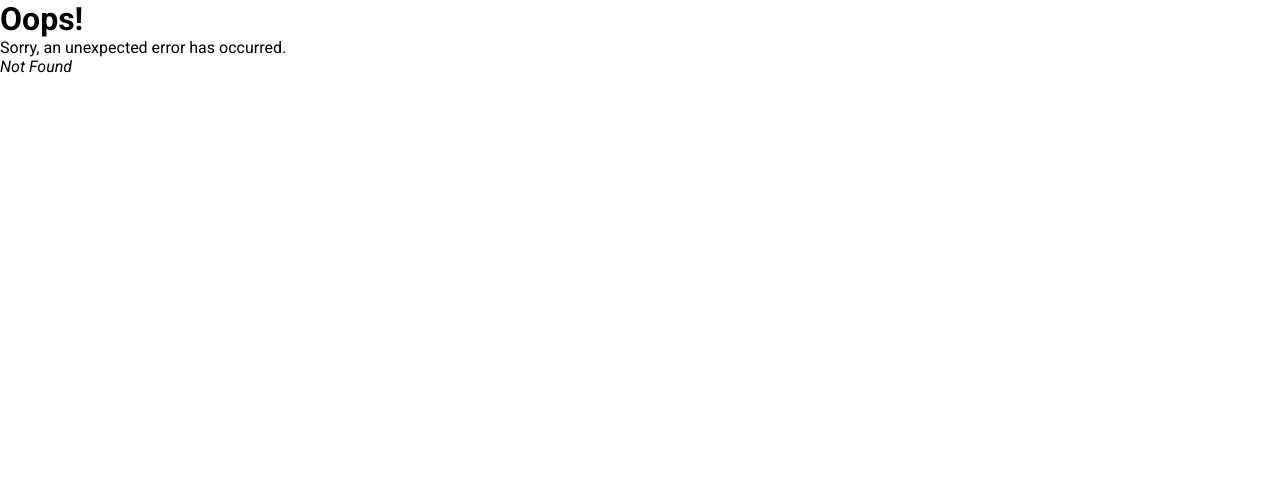
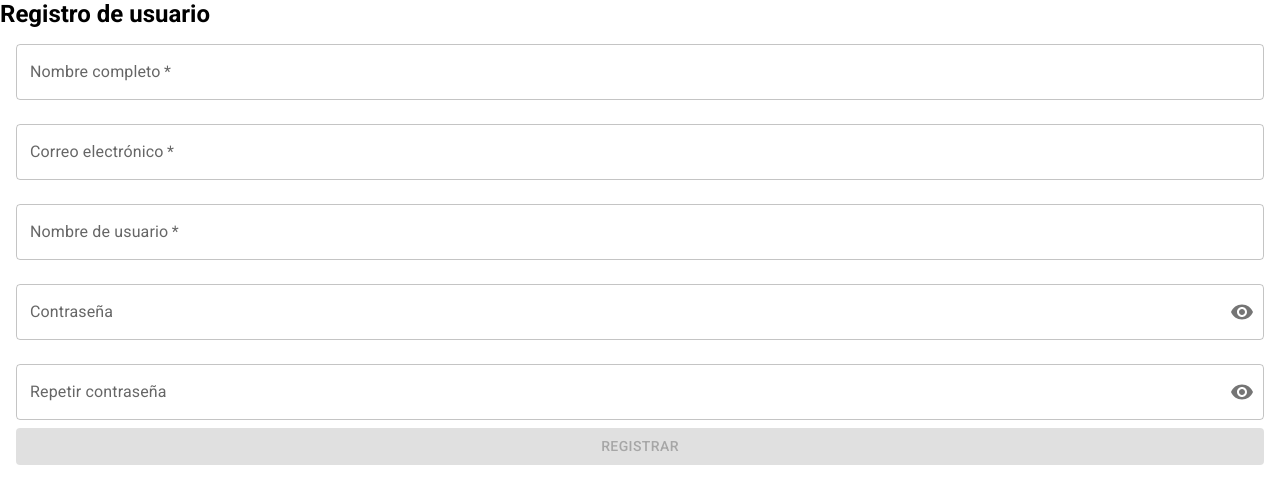
Before and after one commit to No-Country-simulation/s16-17-t-python-react, a React (Vite) app in the folder frontend/: page /register in a window 1280 px wide. Before the commit this address had no page. Shown: the top 504 px of the page. Built offline with nearby package versions, Linux system fonts and the light colour scheme.

Commit message:
correccion estilos registro  y algunos añadidos de experiencia de usuario

```diff
--- a/frontend/package.json
+++ b/frontend/package.json
@@ -14,15 +14,13 @@
 	"dependencies": {
 		"@emotion/react": "^11.11.4",
 		"@emotion/styled": "^11.11.5",
-		"@mui/icons-material": "^5.16.0",
+		"@mui/icons-material": "^5.16.1",
 		"@mui/material": "^5.16.0",
 		"react": "^18.3.1",
 		"react-dom": "^18.3.1",
 		"react-router-dom": "^6.24.1",
-<<<<<<< HEAD
-=======
+		"sonner": "^1.5.0",
 		"validator": "^13.12.0",
->>>>>>> de5fd6e306862d66c1d10ce5ee7408196e6d2ca1
 		"zustand": "^4.5.4"
 	},
 	"devDependencies": {
--- /dev/null
+++ b/frontend/src/Loader/Loader.jsx
@@ -0,0 +1,11 @@
+import style from './Loader.module.css'
+
+const {loader, section_div} = style
+export const LoaderComponent = () => {
+  return (
+    <section className={section_div}>
+
+      <div className={loader}></div>
+    </section>
+  )
+}
--- /dev/null
+++ b/frontend/src/Loader/Loader.module.css
@@ -0,0 +1,75 @@
+:root{
+  --tamaño:120px;
+}
+.section_div{
+  display: flex;
+  justify-content: center;
+  height: 50vh;
+  align-items: center;
+}
+.loader {
+    width: var(--tamaño);
+    height: var(--tamaño);
+    margin: auto;
+    position: relative;
+    padding-top: 3rem;
+    background: #FFF;
+    border-radius: 4px;
+    overflow: hidden;
+    box-shadow: 0 0 0 2px #ff3d00, 0 0 0 4px #ff3d00, 0 0 0 6px #ff3d00;
+  }
+
+  .loader:before {
+    content: "";
+    position: absolute;
+    left: 0;
+    bottom: 0;
+    width: 40px;
+    height: 40px;
+    transform: rotate(45deg) translate(30%, 40%);
+    background: #ff9371;
+    box-shadow: 32px -34px 0 5px #ff3d00;
+    animation: slide 1s infinite ease-in-out alternate;
+  }
+
+  .loader:after {
+    content: "";
+    position: absolute;
+    left: 10px;
+    top: 10px;
+    width: 16px;
+    height: 16px;
+    border-radius: 50%;
+    background: #ff3d00;
+    transform: rotate(0deg);
+    transform-origin: 35px 145px;
+    animation: rotate 2s infinite ease-in-out;
+  }
+
+  @keyframes slide {
+    0% , 100% {
+      bottom: -35px
+    }
+
+    25% , 75% {
+      bottom: -2px
+    }
+
+    20% , 80% {
+      bottom: 2px
+    }
+  }
+
+  @keyframes rotate {
+    0% {
+      transform: rotate(-15deg)
+    }
+
+    25% , 75% {
+      transform: rotate(0deg)
+    }
+
+    100% {
+      transform: rotate(25deg)
+    }
+  }
--- /dev/null
+++ b/frontend/src/Loader/script.js
@@ -0,0 +1 @@
+export * from "./Loader"
--- a/frontend/src/Router.jsx
+++ b/frontend/src/Router.jsx
@@ -1,9 +1,11 @@
 import React from 'react'
-import { Route, Routes } from 'react-router-dom'
+import { Route, Routes , createBrowserRouter} from 'react-router-dom'
 import { routes } from './routerConfig'
 
 export const AppRouter = () => (
+
 	<Routes>
+
 		{routes.map((route, index) => (
 			<Route key={index} path={route.path} element={route.element} />
 		))}
--- a/frontend/src/components/Register/Register.jsx
+++ b/frontend/src/components/Register/Register.jsx
@@ -9,7 +9,10 @@ import InputAdornment from '@mui/material/InputAdornment'
 import IconButton from '@mui/material/IconButton'
 import Visibility from '@mui/icons-material/Visibility'
 import VisibilityOff from '@mui/icons-material/VisibilityOff'
+import CheckCircleIcon from '@mui/icons-material/CheckCircle';
 import validator from 'validator' // Importación de validator
+import { Toaster, toast } from 'sonner'
+import styles from '../register/Register.module.css'
 
 const MIN_PASSWORD_LENGTH = 8
 const MIN_USERNAME_LENGTH = 6
@@ -33,6 +36,8 @@ const isValidUsername = (username) => {
 const isValidEmail = (email) => validator.isEmail(email)
 
 export const RegisterComponente = () => {
+
+
 	const [name, setName] = useState('')
 	const [email, setEmail] = useState('')
 	const [username, setUsername] = useState('')
@@ -41,7 +46,8 @@ export const RegisterComponente = () => {
 	const [password, setPassword] = useState('')
 	const [confirmPassword, setConfirmPassword] = useState('')
 	const [error, setError] = useState('')
-
+	const [showButtonRegister, setshowButtonRegister] = useState(false)
+	const [ValidPasswordIcon, setValidPasswordIcon] = useState(false)
 	const handleClickShowPassword = () => setShowPassword((show) => !show)
 	const handleClickShowConfirmPassword = () =>
 		setShowConfirmPassword((show) => !show)
@@ -50,9 +56,12 @@ export const RegisterComponente = () => {
 		event.preventDefault()
 	}
 
+
 	const handleRegister = async () => {
 		if (name.trim() === '') {
 			setError('El nombre completo es obligatorio.')
+			toast.error("Fallo en el registro")
+
 			return
 		}
 
@@ -60,6 +69,7 @@ export const RegisterComponente = () => {
 			setError(
 				`El nombre de usuario debe tener al menos ${MIN_USERNAME_LENGTH} caracteres.`
 			)
+			toast.error("Fallo en el registro")
 			return
 		}
 
@@ -67,16 +77,19 @@ export const RegisterComponente = () => {
 			setError(
 				'El nombre de usuario contiene caracteres inválidos o es una palabra reservada.'
 			)
+			toast.error("Fallo en el registro")
 			return
 		}
 
 		if (!isValidEmail(email)) {
 			setError('El correo electrónico no es válido.')
+			toast.error("Fallo en el registro")
 			return
 		}
 
 		if (await checkEmailAvailability(email)) {
 			setError('El correo electrónico ya está registrado.')
+			toast.error("Fallo en el registro")
 			return
 		}
 
@@ -84,6 +97,7 @@ export const RegisterComponente = () => {
 			setError(
 				`La contraseña debe tener al menos ${MIN_PASSWORD_LENGTH} caracteres.`
 			)
+			toast.error("Fallo en el registro")
 			return
 		}
 
@@ -93,6 +107,7 @@ export const RegisterComponente = () => {
 		const hasNonalphas = /\W/.test(password)
 
 		if (!hasUpperCase || !hasLowerCase || !hasNumbers || !hasNonalphas) {
+			toast.error("Fallo en el registro")
 			setError(
 				'La contraseña debe contener mayúsculas, minúsculas, números y caracteres especiales.'
 			)
@@ -100,12 +115,16 @@ export const RegisterComponente = () => {
 		}
 
 		if (password !== confirmPassword) {
+			toast.error("Fallo en el registro")
 			setError('Las contraseñas no coinciden.')
 			return
+		} else {
+			setValidPasswordIcon(true)
 		}
 
 		// Aquí iría el código para registrar al usuario si el correo electrónico está disponible.
 		console.log('Registrando usuario:', { name, email, username })
+		setshowButtonRegister(true)
 		setError('')
 		// Reiniciar el formulario
 		setName('')
@@ -113,11 +132,17 @@ export const RegisterComponente = () => {
 		setUsername('')
 		setPassword('')
 		setConfirmPassword('')
+		toast.success('Registro exitosa!')
+		// toast.error('Registro erroneo')
+
 	}
+	const { section_form, div_iconSuccesPassword, form_password , formstyles} = styles
 
 	return (
 		<>
 			<h2>Registro de usuario</h2>
+			<section className={section_form}	>
+
 				<TextField
 					required
 					id="outlined-required-name"
@@ -145,8 +170,11 @@ export const RegisterComponente = () => {
 					fullWidth
 					margin="normal"
 				/>
+				<div className={form_password}>
+
 					<FormControl
-				sx={{ m: 1, width: '25ch' }}
+						className={formstyles}
+						// sx={{ w: '100%' }}
 						variant="outlined"
 						fullWidth
 						margin="normal"
@@ -169,15 +197,24 @@ export const RegisterComponente = () => {
 									>
 										{showPassword ?
 											<VisibilityOff />
-								:	<Visibility />}
+											: <Visibility />}
 									</IconButton>
 								</InputAdornment>
 							}
 							label="Password"
 						/>
+						{
+							ValidPasswordIcon &&
+							<div className={div_iconSuccesPassword}>
+
+								<CheckCircleIcon color='success' />
+								Valida
+							</div>
+						}
 					</FormControl>
 					<FormControl
-				sx={{ m: 1, width: '25ch' }}
+					className={formstyles}
+						// sx={{ m: 1, width: '100%' }}
 						variant="outlined"
 						fullWidth
 						margin="normal"
@@ -200,13 +237,34 @@ export const RegisterComponente = () => {
 									>
 										{showConfirmPassword ?
 											<VisibilityOff />
-								:	<Visibility />}
+											: <Visibility />}
 									</IconButton>
 								</InputAdornment>
 							}
 							label="Confirm Password"
 						/>
+						{
+							ValidPasswordIcon &&
+							<div className={div_iconSuccesPassword}>
+
+								<CheckCircleIcon color='success' />
+								Coindicen
+							</div>
+						}
 					</FormControl>
+				</div>
+				{
+					showButtonRegister === false ?
+						<Button
+							variant="contained"
+							color="primary"
+							disabled
+							onClick={handleRegister}
+							fullWidth
+						>
+							Registrar
+						</Button>
+						:
 						<Button
 							variant="contained"
 							color="primary"
@@ -215,11 +273,16 @@ export const RegisterComponente = () => {
 						>
 							Registrar
 						</Button>
+				}
+
 				{error && (
 					<Alert severity="error" style={{ marginTop: '20px' }}>
 						{error}
 					</Alert>
 				)}
+
+				<Toaster richColors position="bottom-center" />
+			</section>
 		</>
 	)
 }
--- /dev/null
+++ b/frontend/src/components/Register/Register.module.css
@@ -0,0 +1,20 @@
+.section_form {
+	margin: 0 1rem;
+}
+.div_iconSuccesPassword {
+	display: flex;
+	height: 40px;
+	align-items: center;
+	opacity: 60%;
+}
+.form_password {
+	display: flex;
+	flex-direction: column;
+	width: 100%;
+	justify-content: center;
+}
+/* Testeo de funcionamiento componente material ui */
+.formstyles:focus {
+	color: rgb(72, 183, 13);
+	background-color: #54c032;
+}
--- a/frontend/src/pages/Register.jsx
+++ b/frontend/src/pages/Register.jsx
@@ -4,23 +4,45 @@ import "../App.css"
 import styles from "./Register.module.css"
 import background_gen from "../assets/img/background_gen.png"
 import { Button } from "@mui/material";
-
+import { useNavigate } from 'react-router-dom'
+import { useState } from "react";
+import {LoaderComponent} from "../Loader/Loader";
+import GoogleIcon from '@mui/icons-material/Google';
 /* import { RegNav } from "../components"; */
 
 const { container, containerBanner, buttonFirst, textLink, listButton } = styles;
 
 export const Register = () => {
+
+    const [load, setload] = useState(false)
+    const Nav = useNavigate()
+
+    const Waiting = () => {
+        setTimeout(() => {
+            setload(true)
+            Nav("/register")
+            setload(false)
+        }, 500);
+    }
+
     return (
         <>
+            {
+                load ?
+                    <LoaderComponent />
+                    // <h1>Cargando...</h1>
+                    :
                     <div className={container}>
                         <div className={containerBanner}>
                             <img src={background_gen} alt="" />
                             <h2>Bienvenido</h2>
                         </div>
                         <div className={listButton}>
-                <Button variant="contained" className={buttonFirst}>Registrarse</Button>
+                            <Button variant="contained" onClick={Waiting} className={buttonFirst}>Registrarse</Button>
                             <hr />
-                <Button variant="contained" className={buttonFirst}>Registrarme con Google</Button>
+                            <Button variant="contained"  className={buttonFirst}>
+                                <GoogleIcon/>
+                                Registrarme con Google</Button>
                             <p>Al registrarme, acepto los
                                 <a href="#" className={textLink}>
                                     Términos de uso
@@ -31,6 +53,7 @@ export const Register = () => {
                         </div>
 
                     </div>
+            }
         </>
 
     );
--- a/frontend/src/pages/Register.module.css
+++ b/frontend/src/pages/Register.module.css
@@ -4,6 +4,7 @@
     align-items: center;
     padding: 0 1rem;
     margin-top: 7.5rem;
+
 }
 
 .containerBanner {
@@ -16,6 +17,7 @@
 .buttonFirst {
     height: 40px;
     width: 90%;
+    background-color: #25a015;
 }
 
 .textLink {
--- a/frontend/src/router/AppRouter.jsx
+++ b/frontend/src/router/AppRouter.jsx
@@ -1,5 +1,7 @@
 import { createBrowserRouter } from "react-router-dom";
 import { Register, ErrorPage  } from "../pages"
+import { RegisterComponente } from "../components/register/Register";
+import { LoaderComponent } from "../Loader/Loader";
 
 
 export const router = createBrowserRouter([
@@ -7,5 +9,10 @@ export const router = createBrowserRouter([
         path: "/",
         element: <Register />,
         errorElement: <ErrorPage />
-    }
+    },
+    {
+        path: "/register",
+        element: <RegisterComponente />,
+        errorElement: <ErrorPage />
+    },
 ])
--- a/frontend/src/routerConfig.jsx
+++ b/frontend/src/routerConfig.jsx
@@ -1,9 +1,12 @@
 import React from 'react'
-import { RegisterComponente } from './components/Register/Register'
+import { RegisterComponente } from './components/register/Register'
+
 
 export const routes = [
 	{
 		path: 'register',
 		element: <RegisterComponente />,
+
+		// loader: <Loader />
 	},
 ]
```
Also changed, not shown: 1 other file (tests, documents, lock files or other folders). Lines whose indentation alone changed are shown as unchanged.
